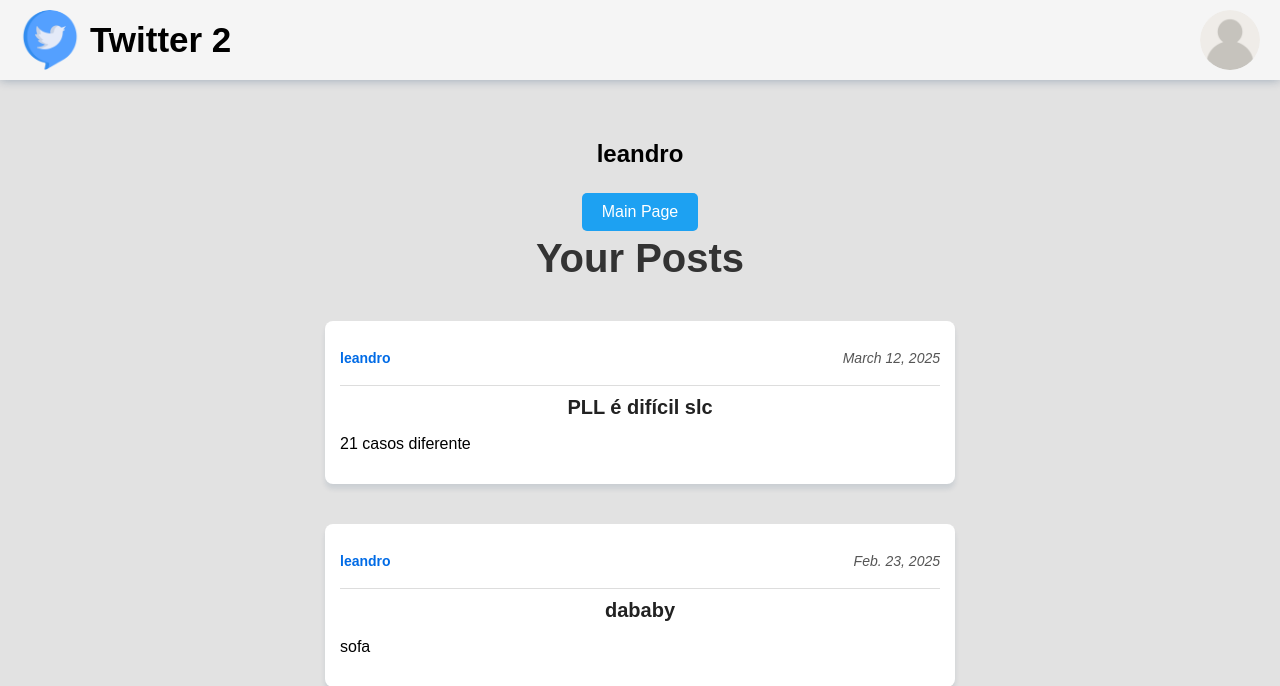
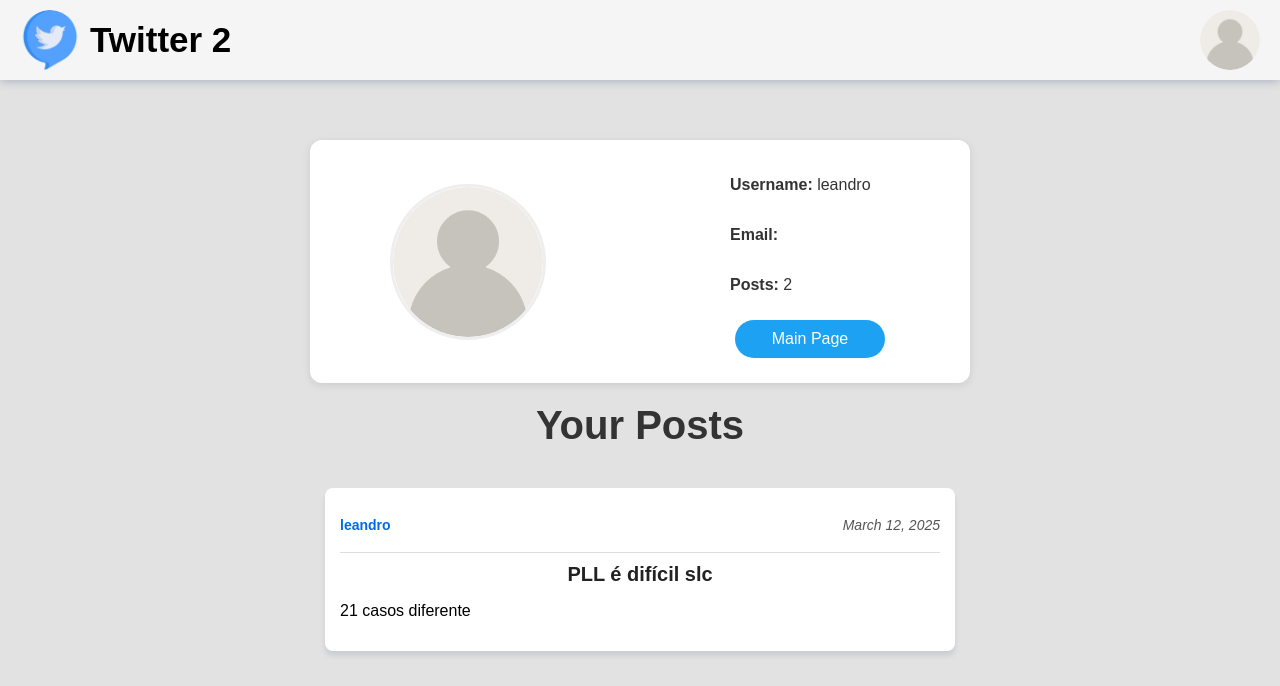
Before and after one commit to nearo007/Social-Post, a Django app: page /user_profile in a window 1280 px wide. Shown: the top 686 px of the page. Run offline with Django 5.2, Linux system fonts and the light colour scheme; a user stored in the database is signed in; data comes from the database, SQL or seed files in the repository; both versions use the stored data as it was after the commit.

Commit message:
add: post count in user profile page.
edit: css ajusting

```diff
--- a/django_project/blog_app/views.py
+++ b/django_project/blog_app/views.py
@@ -94,7 +94,10 @@
 @login_required(login_url='login')
 def user_profile(request):
     posts = Post.objects.all().filter(author=request.user).order_by('-date')
-    return render(request, 'user_profile.html', {'posts': posts})
+    post_count = posts.count()
+
+    context = {'posts': posts, 'post_count': post_count}
+    return render(request, 'user_profile.html', context)
 
 @login_required(login_url='login')
 def post_page(request, post_id):
--- a/django_project/static/css/user_profile.css
+++ b/django_project/static/css/user_profile.css
@@ -86,3 +86,65 @@
     font-size: 16px;
     color: #444;
 }
+
+/* User Profile Container */
+.div-user-profile {
+    font-family: 'Arial', sans-serif;
+    color: #333;
+    display: flex;
+    align-items: center;
+    justify-content: space-between;
+    background-color: #fff;
+    padding: 20px 80px;
+    border-radius: 12px;
+    box-shadow: 0 2px 8px rgba(0, 0, 0, 0.1);
+    width: 100%;
+    max-width: 500px;
+    margin: 20px auto;
+}
+
+/* User Info (Esquerda) */
+.div-user-info {
+    display: flex;
+    flex-direction: column;
+    align-items: flex-start;
+}
+
+/* Negrito nas legendas */
+.div-user-info p strong {
+    font-weight: bold;
+}
+
+/* Profile Picture (Direita) */
+.div-user-profile-picture {
+    width: 150px;
+    height: 150px;
+    border-radius: 50%;
+    overflow: hidden;
+    border: 3px solid #eeeeee;
+    flex-shrink: 0; /* Evita que a imagem diminua */
+}
+
+.div-user-profile-picture img {
+    width: 100%;
+    height: 100%;
+    object-fit: cover;
+}
+
+/* Button */
+.div-user-info button {
+    background-color: #1DA1F2;
+    color: white;
+    font-size: 1rem;
+    padding: 10px;
+    border: none;
+    border-radius: 30px;
+    cursor: pointer;
+    width: 150px;
+    transition: background-color 0.3s ease;
+    margin-top: 10px;
+}
+
+.div-user-info button:hover {
+    background-color: #0d95e8;
+}
--- a/django_project/templates/user_profile.html
+++ b/django_project/templates/user_profile.html
@@ -6,8 +6,17 @@
 {% endblock %}
 
 {% block content %}
-    <h2>{{ user.username }}</h2>
-    <a href="{% url 'index' %}"><button>Main Page</button></a>
+    <div class="div-user-profile">
+        <div class="div-user-profile-picture">
+            <img src="{% static 'assets/img/user_default_profile.png' %}" alt="User Profile Picture">
+        </div>
+        <div class="div-user-info">
+            <p><strong>Username:</strong> {{ user.username }}</p>
+            <p><strong>Email:</strong> {{ user.email }}</p>
+            <p><strong>Posts:</strong> {{ post_count }}</p>
+            <a href="{% url 'index' %}"><button>Main Page</button></a>
+        </div>
+    </div>
 
     <h1>Your Posts</h1>
     {% for post in posts %}
```
Also changed, not shown: django_project/db.sqlite3.
